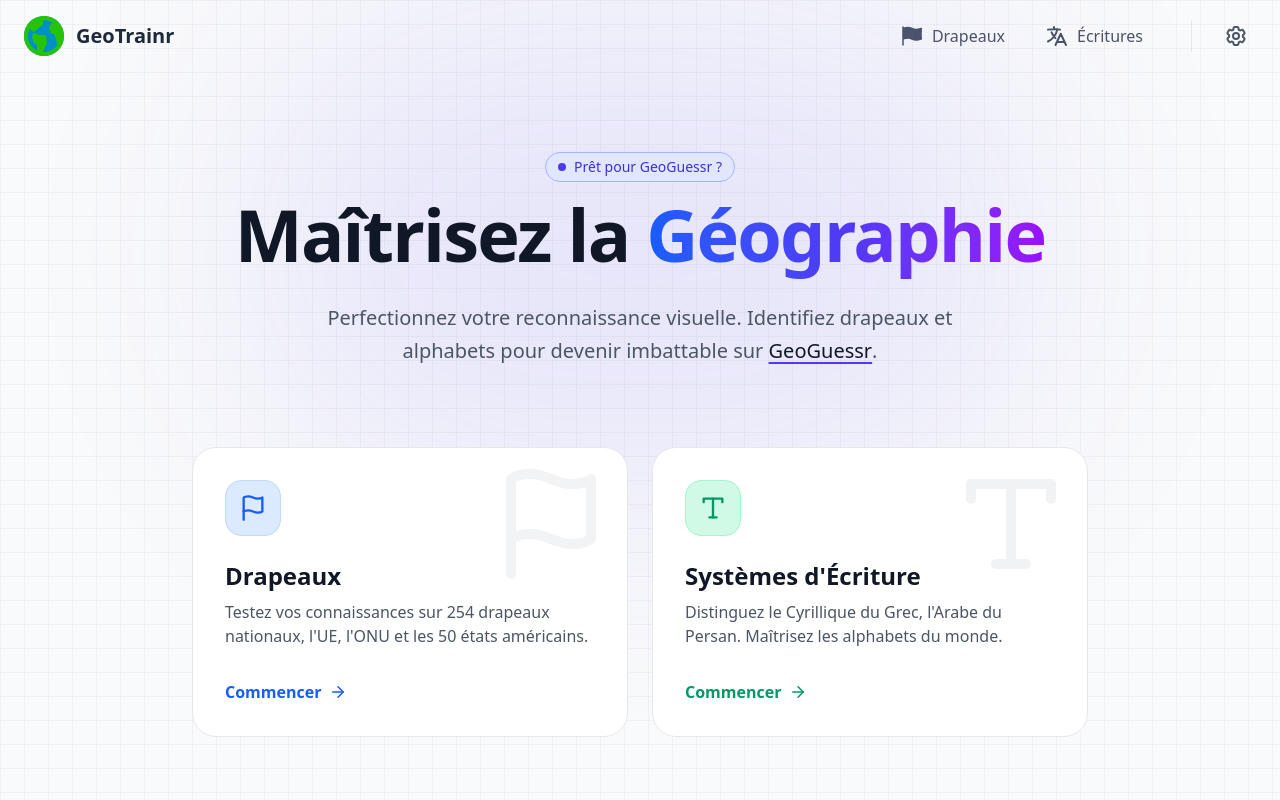
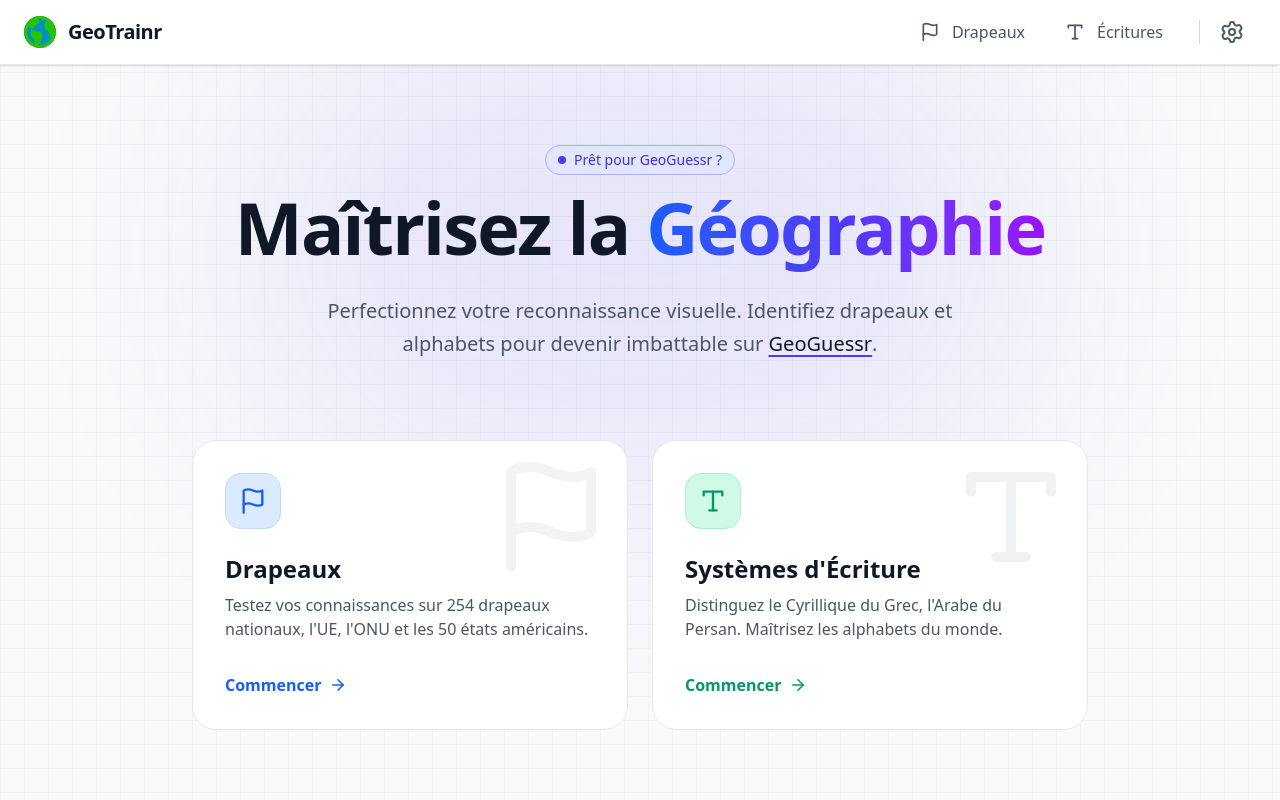
Before and after one commit to Gautierpicon/GeoTrainr, a React (Vite) app: page / in a window 1280 px wide. Shown: the top 800 px of the page. Built offline with nearby package versions, Linux system fonts and the light colour scheme.

Commit message:
style: update navbar interface

```diff
--- a/src/components/Navbar.jsx
+++ b/src/components/Navbar.jsx
@@ -1,7 +1,19 @@
 import React, { useState } from 'react';
 import { Link, useLocation } from "react-router-dom";
+import logo from '../assets/logo.svg';
 
-import logo from '../assets/logo.svg'
+// Base component for icons with stroke
+const IconBase = ({ size = 24, className, children, ...props }) => (
+  <svg xmlns="http://www.w3.org/2000/svg" width={size} height={size} viewBox="0 0 24 24" fill="none" stroke="currentColor" strokeWidth="2" strokeLinecap="round" strokeLinejoin="round" className={className} {...props}>{children}</svg>
+);
+
+// Required icons
+const Flag = (props) => <IconBase {...props}><path d="M4 15s1-1 4-1 5 2 8 2 4-1 4-1V3s-1 1-4 1-5-2-8-2-4 1-4 1z"/><line x1="4" x2="4" y1="22" y2="15"/></IconBase>;
+const Languages = (props) => <IconBase {...props}><path d="M4 7V4h16v3"/><path d="M9 20h6"/><path d="M12 4v16"/></IconBase>;
+const Settings = (props) => <IconBase {...props}><path d="M12.22 2h-.44a2 2 0 0 0-2 2v.18a2 2 0 0 1-1 1.73l-.43.25a2 2 0 0 1-2 0l-.15-.08a2 2 0 0 0-2.73.73l-.75 1.3a2 2 0 0 0 .24 2.15l.77.77a2 2 0 0 1 0 2.73l-.77.77a2 2 0 0 0-.24 2.15l.75 1.3a2 2 0 0 0 2.73.73l.15-.08a2 2 0 0 1 2 0l.43.25a2 2 0 0 1 1 1.73V20a2 2 0 0 0 2 2h.44a2 2 0 0 0 2-2v-.18a2 2 0 0 1 1-1.73l.43-.25a2 2 0 0 1 2 0l.15.08a2 2 0 0 0 2.73-.73l.75-1.3a2 2 0 0 0-.24-2.15l-.77-.77a2 2 0 0 1 0-2.73l.77-.77a2 2 0 0 0 .24-2.15l-.75-1.3a2 2 0 0 0-2.73-.73l-.15.08a2 2 0 0 1-2 0l-.43-.25a2 2 0 0 1-1-1.73V4a2 2 0 0 0-2-2z"/><circle cx="12" cy="12" r="3"/></IconBase>;
+const Home = (props) => <IconBase {...props}><path d="m3 9 9-7 9 7v11a2 2 0 0 1-2 2H5a2 2 0 0 1-2-2z"/><polyline points="9 22 9 12 15 12 15 22"/></IconBase>;
+const Menu = (props) => <IconBase {...props}><line x1="4" x2="20" y1="12" y2="12"/><line x1="4" x2="20" y1="6" y2="6"/><line x1="4" x2="20" y1="18" y2="18"/></IconBase>;
+const X = (props) => <IconBase {...props}><line x1="18" x2="6" y1="6" y2="18"/><line x1="6" x2="18" y1="6" y2="18"/></IconBase>;
 
 const Navbar = () => {
   const location = useLocation();
@@ -12,185 +24,145 @@ const Navbar = () => {
   const isScriptsPage = location.pathname === "/scriptsquiz";
   const isSettingsPage = location.pathname === "/settings";
 
+  // Base classes for inactive links
+  const baseLinkClasses = "flex items-center gap-3 p-3 rounded-xl transition-all duration-300 font-medium text-sm lg:text-base";
+
   return (
-    <nav className="bg-gray-50 dark:bg-black shadow-sm">
-      <div className="flex items-center justify-between px-6 py-4">
-        {/* Logo et Nom */}
+    <nav className="sticky top-0 z-50 bg-white/95 dark:bg-slate-950/95 backdrop-blur-lg border-b border-gray-200 dark:border-slate-800 shadow-sm">
+      <div className="container mx-auto px-6">
+        <div className="flex items-center justify-between h-16">
+
+          {/* Logo and Name */}
           <Link
             to="/"
-          className="flex items-center space-x-3 cursor-pointer transition-opacity duration-200 group"
+            className="flex items-center gap-3 cursor-pointer group"
           >
-          <img src={logo} alt="GeoTrainr Logo" className="size-10"/>
-          <span className="text-xl font-bold text-gray-800 dark:text-gray-200 group-hover:underline">
+            <img src={logo} alt="GeoTrainr Logo" className="w-8 h-8" />
+            <span className="text-xl font-bold text-gray-900 dark:text-white tracking-tight group-hover:text-neutral-400 transition-colors">
               GeoTrainr
             </span>
           </Link>
 
-        {/* Liens de navigation pour desktop */}
-        <div className="hidden md:flex items-center space-x-6">
+          {/* Desktop navigation links */}
+          <div className="hidden md:flex items-center space-x-2 lg:space-x-4">
+
+            {/* Flags Link */}
             <Link
               to="/flagsquiz"
-            className={`flex items-center space-x-2 p-2 rounded-xl transition-all duration-300 ${
+              className={`${baseLinkClasses} ${
                 isFlagsPage
-                ? "bg-indigo-600 dark:bg-indigo-500 text-white"
-                : "text-gray-600 dark:text-gray-300 hover:bg-indigo-50 dark:hover:bg-gray-800 hover:scale-[1.02]"
+                  ? "bg-blue-100 dark:bg-blue-600/10 text-blue-700 dark:text-blue-400 border border-blue-200 dark:border-blue-500/20 shadow-sm"
+                  : "text-gray-600 dark:text-slate-400 hover:bg-gray-100 dark:hover:bg-slate-800/50 hover:text-gray-900 dark:hover:text-white"
               }`}
             >
-            <svg xmlns="http://www.w3.org/2000/svg" viewBox="0 0 24 24" fill="currentColor" className="w-6 h-6">
-              <path
-                fillRule="evenodd"
-                d="M3 2.25a.75.75 0 0 1 .75.75v.54l1.838-.46a9.75 9.75 0 0 1 6.725.738l.108.054A8.25 8.25 0 0 0 18 4.524l3.11-.732a.75.75 0 0 1 .917.81 47.784 47.784 0 0 0 .005 10.337.75.75 0 0 1-.574.812l-3.114.733a9.75 9.75 0 0 1-6.594-.77l-.108-.054a8.25 8.25 0 0 0-5.69-.625l-2.202.55V21a.75.75 0 0 1-1.5 0V3A.75.75 0 0 1 3 2.25Z"
-                clipRule="evenodd"
-              />
-            </svg>
+              <Flag className="w-5 h-5" />
               <span>Drapeaux</span>
             </Link>
 
+            {/* Scripts Link */}
             <Link
               to="/scriptsquiz"
-            className={`flex items-center space-x-2 p-2 rounded-xl transition-all duration-300 ${
+              className={`${baseLinkClasses} ${
                 isScriptsPage
-                ? "bg-green-600 dark:bg-green-500 text-white"
-                : "text-gray-600 dark:text-gray-300 hover:bg-green-50 dark:hover:bg-gray-800 hover:scale-[1.02]"
+                  ? "bg-emerald-100 dark:bg-emerald-600/10 text-emerald-700 dark:text-emerald-400 border border-emerald-200 dark:border-emerald-500/20 shadow-sm"
+                  : "text-gray-600 dark:text-slate-400 hover:bg-gray-100 dark:hover:bg-slate-800/50 hover:text-gray-900 dark:hover:text-white"
               }`}
             >
-            <svg xmlns="http://www.w3.org/2000/svg" fill="none" viewBox="0 0 24 24" strokeWidth="2" stroke="currentColor" className="w-6 h-6">
-              <path
-                strokeLinecap="round"
-                strokeLinejoin="round"
-                d="m10.5 21 5.25-11.25L21 21m-9-3h7.5M3 5.621a48.474 48.474 0 0 1 6-.371m0 0c1.12 0 2.233.038 3.334.114M9 5.25V3m3.334 2.364C11.176 10.658 7.69 15.08 3 17.502m9.334-12.138c.896.061 1.785.147 2.666.257m-4.589 8.495a18.023 18.023 0 0 1-3.827-5.802"
-              />
-            </svg>
+              <Languages className="w-5 h-5" />
               <span>Écritures</span>
             </Link>
 
-          <div className="border-l border-gray-200 h-8 ml-4"></div>
+            <div className="border-l border-gray-300 dark:border-slate-700 h-6 mx-2"></div>
 
+            {/* Settings Link */}
             <Link
               to="/settings"
-            className={`flex items-center space-x-2 p-2 rounded-xl transition-all duration-300 ${
+              className={`${baseLinkClasses} p-2 ${
                 isSettingsPage
-                ? "bg-gray-700 dark:bg-gray-600 text-white"
-                : "text-gray-600 dark:text-gray-300 hover:bg-gray-50 dark:hover:bg-gray-800 hover:scale-[1.06]"
+                  ? "bg-gray-200 dark:bg-slate-700/50 text-gray-900 dark:text-white border border-gray-300 dark:border-slate-600"
+                  : "text-gray-600 dark:text-slate-400 hover:bg-gray-100 dark:hover:bg-slate-800/50 hover:text-gray-900 dark:hover:text-white hover:scale-[1.05]"
               }`}
             >
-            <svg xmlns="http://www.w3.org/2000/svg" fill="none" viewBox="0 0 24 24" strokeWidth="2" stroke="currentColor" className="w-6 h-6">
-              <path
-                strokeLinecap="round"
-                strokeLinejoin="round"
-                d="M9.594 3.94c.09-.542.56-.94 1.11-.94h2.593c.55 0 1.02.398 1.11.94l.213 1.281c.063.374.313.686.645.87.074.04.147.083.22.127.325.196.72.257 1.075.124l1.217-.456a1.125 1.125 0 0 1 1.37.49l1.296 2.247a1.125 1.125 0 0 1-.26 1.431l-1.003.827c-.293.241-.438.613-.43.992a7.723 7.723 0 0 1 0 .255c-.008.378.137.75.43.991l1.004.827c.424.35.534.955.26 1.43l-1.298 2.247a1.125 1.125 0 0 1-1.369.491l-1.217-.456c-.355-.133-.75-.072-1.076.124a6.47 6.47 0 0 1-.22.128c-.331.183-.581.495-.644.869l-.213 1.281c-.09.543-.56.94-1.11.94h-2.594c-.55 0-1.019-.398-1.11-.94l-.213-1.281c-.062-.374-.312-.686-.644-.87a6.52 6.52 0 0 1-.22-.127c-.325-.196-.72-.257-1.076-.124l-1.217.456a1.125 1.125 0 0 1-1.369-.49l-1.297-2.247a1.125 1.125 0 0 1 .26-1.431l1.004-.827c.292-.24.437-.613.43-.991a6.932 6.932 0 0 1 0-.255c.007-.38-.138-.751-.43-.992l-1.004-.827a1.125 1.125 0 0 1-.26-1.43l1.297-2.247a1.125 1.125 0 0 1 1.37-.491l1.216.456c.356.133.751.072 1.076-.124.072-.044.146-.086.22-.128.332-.183.582-.495.644-.869l.214-1.28Z"
-              />
-              <path
-                strokeLinecap="round"
-                strokeLinejoin="round"
-                d="M15 12a3 3 0 1 1-6 0 3 3 0 0 1 6 0Z"
-              />
-            </svg>
+              <Settings className="w-6 h-6" />
             </Link>
           </div>
 
-        {/* Bouton du menu burger pour mobile */}
+          {/* Mobile burger menu button */}
           <div className="md:hidden">
             <button
               onClick={() => setIsMobileMenuOpen(!isMobileMenuOpen)}
               type="button"
-            className="text-gray-800 dark:text-gray-200 hover:opacity-80 p-2 focus:outline-none transition-opacity duration-200"
-          >
-            <svg
-              className={`w-6 h-6 transition-transform duration-300 ${isMobileMenuOpen ? 'rotate-90' : ''}`}
-              fill="none"
-              stroke="currentColor"
-              viewBox="0 0 24 24"
-              xmlns="http://www.w3.org/2000/svg"
+              className="text-gray-700 dark:text-slate-300 hover:text-gray-900 dark:hover:text-white p-2 rounded-lg transition-colors bg-gray-100 dark:bg-slate-800/50 border border-gray-200 dark:border-slate-700 focus:outline-none"
             >
               {isMobileMenuOpen ? (
-                <path strokeLinecap="round" strokeLinejoin="round" strokeWidth="2" d="M6 18L18 6M6 6l12 12" />
+                <X className="w-6 h-6" />
               ) : (
-                <path strokeLinecap="round" strokeLinejoin="round" strokeWidth="2" d="M4 6h16M4 12h16M4 18h16" />
+                <Menu className="w-6 h-6" />
               )}
-            </svg>
             </button>
           </div>
         </div>
+      </div>
 
-      {/* Menu de navigation mobile avec animation */}
+      {/* Mobile navigation menu with animation */}
       <div
-        className={`md:hidden px-6 pb-4 transition-all duration-300 overflow-hidden ${isMobileMenuOpen ? 'max-h-96 opacity-100' : 'max-h-0 opacity-0'}`}
+        className={`md:hidden transition-all duration-300 overflow-hidden ${isMobileMenuOpen ? 'max-h-96 opacity-100' : 'max-h-0 opacity-0'}`}
       >
-        <div className="flex flex-col space-y-2">
+        <div className="flex flex-col space-y-2 p-4 border-t border-gray-200 dark:border-slate-800 bg-gray-50 dark:bg-slate-900/80">
+
+          {/* Home Link */}
           <Link
             to="/"
             onClick={() => setIsMobileMenuOpen(false)}
-            className={`flex items-center space-x-2 p-2 rounded-xl transition-all duration-300 ${
+            className={`${baseLinkClasses} ${
               isHomePage
-                ? "bg-blue-500 text-white dark:text-black"
-                : "bg-transparent text-gray-800 dark:text-gray-200 hover:bg-blue-500/10 dark:hover:bg-blue-400/10"
+                ? "bg-indigo-100 dark:bg-indigo-600/10 text-indigo-700 dark:text-indigo-400 border border-indigo-200 dark:border-indigo-500/20"
+                : "text-gray-700 dark:text-slate-300 hover:bg-gray-200 dark:hover:bg-slate-700/50"
             }`}
           >
-            <svg xmlns="http://www.w3.org/2000/svg" viewBox="0 0 24 24" fill="currentColor" className="w-6 h-6">
-              <path d="M11.47 3.84a.75.75 0 011.06 0l8.69 8.69a.75.75 0 101.06-1.06l-8.689-8.69a2.25 2.25 0 00-3.182 0l-8.69 8.69a.75.75 0 001.061 1.06l8.69-8.69z" />
-              <path d="M12 5.432l8.159 8.159c.03.03.06.058.091.086v6.198c0 1.035-.84 1.875-1.875 1.875H15a.75.75 0 01-.75-.75v-4.5a.75.75 0 00-.75-.75h-3a.75.75 0 00-.75.75v4.5a.75.75 0 01-.75.75H5.625a1.875 1.875 0 01-1.875-1.875v-6.198c.031-.028.061-.056.091-.086L12 5.43z" />
-            </svg>
+            <Home className="w-6 h-6" />
             <span>Accueil</span>
           </Link>
 
+          {/* Flags Link */}
           <Link
             to="/flagsquiz"
             onClick={() => setIsMobileMenuOpen(false)}
-            className={`flex items-center space-x-2 p-2 rounded-xl transition-all duration-300 ${
+            className={`${baseLinkClasses} ${
               isFlagsPage
-                ? "bg-indigo-500 text-white dark:text-black"
-                : "bg-transparent text-gray-800 dark:text-gray-200 hover:bg-indigo-500/10 dark:hover:bg-indigo-400/10"
+                ? "bg-blue-100 dark:bg-blue-600/10 text-blue-700 dark:text-blue-400 border border-blue-200 dark:border-blue-500/20"
+                : "text-gray-700 dark:text-slate-300 hover:bg-gray-200 dark:hover:bg-slate-700/50"
             }`}
           >
-            <svg xmlns="http://www.w3.org/2000/svg" viewBox="0 0 24 24" fill="currentColor" className="w-6 h-6">
-              <path
-                fillRule="evenodd"
-                d="M3 2.25a.75.75 0 0 1 .75.75v.54l1.838-.46a9.75 9.75 0 0 1 6.725.738l.108.054A8.25 8.25 0 0 0 18 4.524l3.11-.732a.75.75 0 0 1 .917.81 47.784 47.784 0 0 0 .005 10.337.75.75 0 0 1-.574.812l-3.114.733a9.75 9.75 0 0 1-6.594-.77l-.108-.054a8.25 8.25 0 0 0-5.69-.625l-2.202.55V21a.75.75 0 0 1-1.5 0V3A.75.75 0 0 1 3 2.25Z"
-                clipRule="evenodd"
-              />
-            </svg>
+            <Flag className="w-6 h-6" />
             <span>Drapeaux</span>
           </Link>
+
+          {/* Scripts Link */}
           <Link
             to="/scriptsquiz"
             onClick={() => setIsMobileMenuOpen(false)}
-            className={`flex items-center space-x-2 p-2 rounded-xl transition-all duration-300 ${
+            className={`${baseLinkClasses} ${
               isScriptsPage
-                ? "bg-green-500 text-white dark:text-black"
-                : "bg-transparent text-gray-800 dark:text-gray-200 hover:bg-green-500/10 dark:hover:bg-green-400/10"
+                ? "bg-emerald-100 dark:bg-emerald-600/10 text-emerald-700 dark:text-emerald-400 border border-emerald-200 dark:border-emerald-500/20"
+                : "text-gray-700 dark:text-slate-300 hover:bg-gray-200 dark:hover:bg-slate-700/50"
             }`}
           >
-            <svg xmlns="http://www.w3.org/2000/svg" fill="none" viewBox="0 0 24 24" strokeWidth="2" stroke="currentColor" className="w-6 h-6">
-              <path
-                strokeLinecap="round"
-                strokeLinejoin="round"
-                d="m10.5 21 5.25-11.25L21 21m-9-3h7.5M3 5.621a48.474 48.474 0 0 1 6-.371m0 0c1.12 0 2.233.038 3.334.114M9 5.25V3m3.334 2.364C11.176 10.658 7.69 15.08 3 17.502m9.334-12.138c.896.061 1.785.147 2.666.257m-4.589 8.495a18.023 18.023 0 0 1-3.827-5.802"
-              />
-            </svg>
+            <Languages className="w-6 h-6" />
             <span>Écritures</span>
           </Link>
+
+          {/* Settings Link */}
           <Link
             to="/settings"
             onClick={() => setIsMobileMenuOpen(false)}
-            className={`flex items-center space-x-2 p-2 rounded-xl transition-all duration-300 ${
+            className={`${baseLinkClasses} ${
               isSettingsPage
-                ? "bg-gray-600 dark:bg-gray-400 text-white dark:text-black"
-                : "bg-transparent text-gray-800 dark:text-gray-200 hover:bg-gray-500/10 dark:hover:bg-gray-400/10"
+                ? "bg-gray-200 dark:bg-slate-700/50 text-gray-900 dark:text-white border border-gray-300 dark:border-slate-600"
+                : "text-gray-700 dark:text-slate-300 hover:bg-gray-200 dark:hover:bg-slate-700/50"
             }`}
           >
-            <svg xmlns="http://www.w3.org/2000/svg" fill="none" viewBox="0 0 24 24" strokeWidth="2" stroke="currentColor" className="w-6 h-6">
-              <path
-                strokeLinecap="round"
-                strokeLinejoin="round"
-                d="M9.594 3.94c.09-.542.56-.94 1.11-.94h2.593c.55 0 1.02.398 1.11.94l.213 1.281c.063.374.313.686.645.87.074.04.147.083.22.127.325.196.72.257 1.075.124l1.217-.456a1.125 1.125 0 0 1 1.37.49l1.296 2.247a1.125 1.125 0 0 1-.26 1.431l-1.003.827c-.293.241-.438.613-.43.992a7.723 7.723 0 0 1 0 .255c-.008.378.137.75.43.991l1.004.827c.424.35.534.955.26 1.43l-1.298 2.247a1.125 1.125 0 0 1-1.369.491l-1.217-.456c-.355-.133-.75-.072-1.076.124a6.47 6.47 0 0 1-.22.128c-.331.183-.581.495-.644.869l-.213 1.281c-.09.543-.56.94-1.11.94h-2.594c-.55 0-1.019-.398-1.11-.94l-.213-1.281c-.062-.374-.312-.686-.644-.87a6.52 6.52 0 0 1-.22-.127c-.325-.196-.72-.257-1.076-.124l-1.217.456a1.125 1.125 0 0 1-1.369-.49l-1.297-2.247a1.125 1.125 0 0 1 .26-1.431l1.004-.827c.292-.24.437-.613.43-.991a6.932 6.932 0 0 1 0-.255c.007-.38-.138-.751-.43-.992l-1.004-.827a1.125 1.125 0 0 1-.26-1.43l1.297-2.247a1.125 1.125 0 0 1 1.37-.491l1.216.456c.356.133.751.072 1.076-.124.072-.044.146-.086.22-.128.332-.183.582-.495.644-.869l.214-1.28Z"
-              />
-              <path
-                strokeLinecap="round"
-                strokeLinejoin="round"
-                d="M15 12a3 3 0 1 1-6 0 3 3 0 0 1 6 0Z"
-              />
-            </svg>
+            <Settings className="w-6 h-6" />
             <span>Paramètres</span>
           </Link>
         </div>
```
Lines whose indentation alone changed are shown as unchanged.
